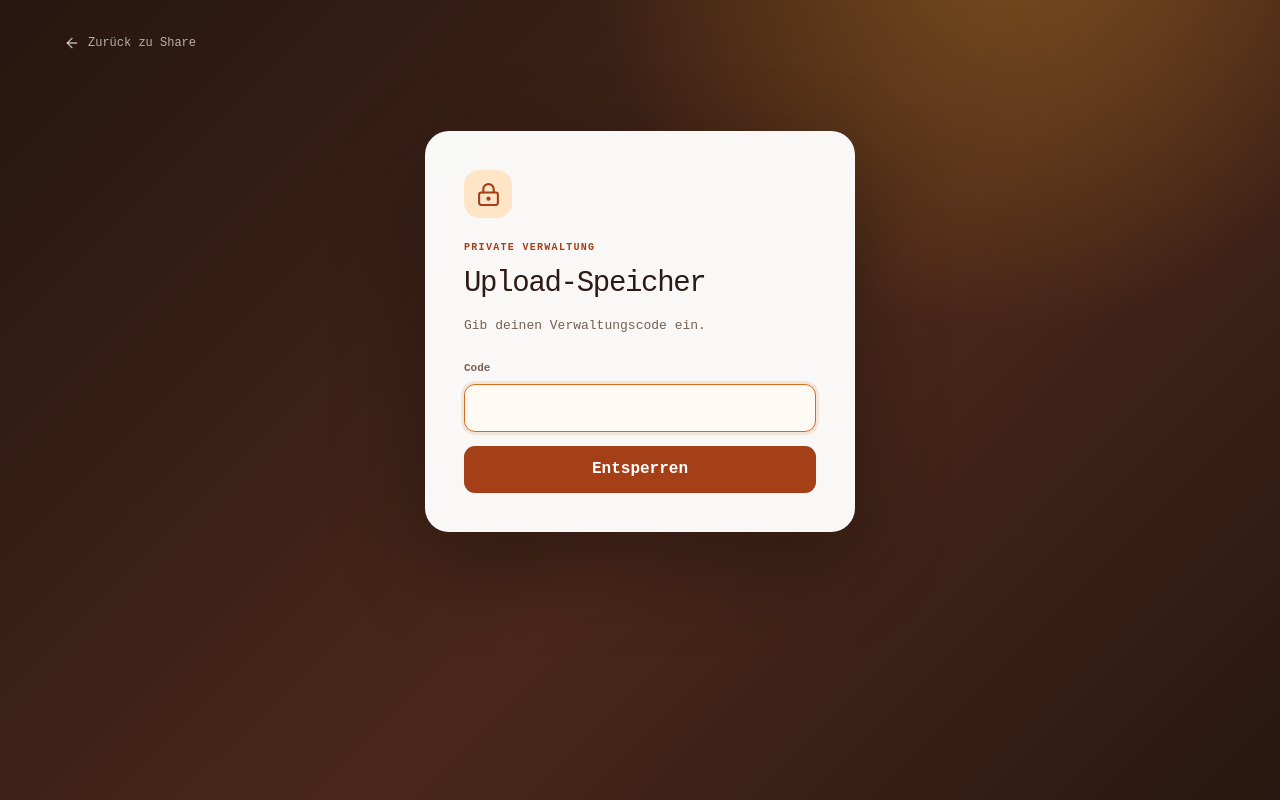
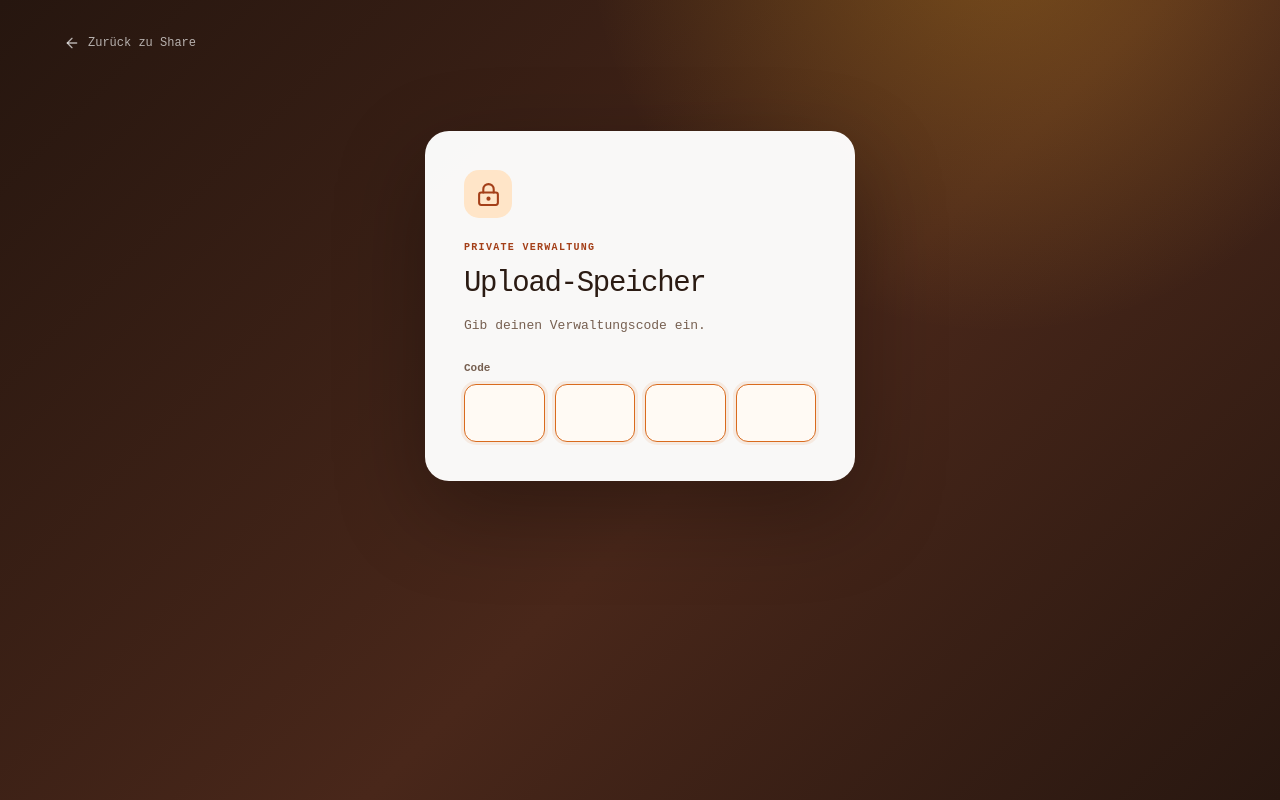
Before and after one commit to bronsii/share, a Next.js app: page /verwaltung in a window 1280 px wide. Built offline with nearby package versions, Linux system fonts and the light colour scheme.

Commit message:
Use four-box admin code entry

```diff
--- a/app/globals.css
+++ b/app/globals.css
@@ -183,10 +183,14 @@ a { color: inherit; text-decoration: none; }
 .admin-login-card h1 { font-size: 29px; }
 .admin-login-card > p:not(.admin-kicker) { margin: 10px 0 25px; color: var(--muted); font-size: 13px; }
 .admin-login-card label { display: block; margin-bottom: 7px; color: var(--muted); font-size: 11px; font-weight: 700; }
-.admin-login-card input { width: 100%; height: 48px; padding: 0 14px; border: 1px solid var(--line); border-radius: 11px; outline: none; background: #fffaf4; }
-.admin-login-card input:focus { border-color: var(--violet); box-shadow: 0 0 0 3px rgba(217,107,30,0.13); }
-.admin-login-card button { width: 100%; height: 47px; margin-top: 14px; border: 0; border-radius: 11px; color: #fff; background: var(--violet-dark); font-weight: 700; cursor: pointer; }
-.admin-login-card button:disabled { opacity: 0.55; cursor: wait; }
+.admin-code-inputs { position: relative; cursor: text; }
+.admin-code-boxes { display: grid; grid-template-columns: repeat(4, 1fr); gap: 10px; }
+.admin-code-boxes span { height: 58px; display: grid; place-items: center; border: 1px solid var(--line); border-radius: 12px; color: var(--ink); background: #fffaf4; font-size: 25px; font-weight: 700; transition: border-color 150ms ease, box-shadow 150ms ease; }
+.admin-code-inputs:focus-within .admin-code-boxes span { border-color: var(--violet); box-shadow: 0 0 0 3px rgba(217,107,30,0.1); }
+.admin-code-inputs input { position: absolute; inset: 0; width: 100%; height: 100%; padding: 0; border: 0; opacity: 0.01; cursor: text; }
+.admin-code-inputs input:focus { outline: none; }
+.admin-code-inputs input:disabled { cursor: wait; }
+.admin-code-state { margin: 13px 0 0; color: var(--violet-dark); font-size: 11px; text-align: center; }
 .admin-error { padding: 11px 13px; border-radius: 9px; color: #8c2630; background: #fff0f0; font-size: 11px; }
 .admin-topline { display: flex; align-items: flex-end; justify-content: space-between; gap: 24px; margin-bottom: 24px; }
 .admin-topline .admin-kicker { color: #f5ad3d; }
--- a/app/verwaltung/admin-panel.tsx
+++ b/app/verwaltung/admin-panel.tsx
@@ -1,6 +1,6 @@
 "use client";
 
-import { FormEvent, useCallback, useEffect, useState } from "react";
+import { useCallback, useEffect, useRef, useState } from "react";
 import { ArrowLeft, Clock3, File, LockKeyhole, LogOut, RefreshCw, Trash2 } from "lucide-react";
 
 type AdminTransfer = {
@@ -32,6 +32,7 @@ export function AdminPanel() {
   const [error, setError] = useState("");
   const [busy, setBusy] = useState(false);
   const [deleting, setDeleting] = useState("");
+  const codeInput = useRef<HTMLInputElement | null>(null);
 
   const loadTransfers = useCallback(async () => {
     const response = await fetch("/api/admin/transfers", { cache: "no-store" });
@@ -55,8 +56,8 @@ export function AdminPanel() {
       });
   }, [loadTransfers]);
 
-  async function login(event: FormEvent) {
-    event.preventDefault();
+  async function login(code: string) {
+    if (busy || code.length !== 4) return;
     setBusy(true);
     setError("");
     const response = await fetch("/api/admin/session", {
@@ -67,12 +68,21 @@ export function AdminPanel() {
     const data = await response.json().catch(() => ({})) as { error?: string };
     if (!response.ok) {
       setError(data.error ?? "Anmeldung fehlgeschlagen.");
+      setCode("");
       setBusy(false);
+      requestAnimationFrame(() => codeInput.current?.focus());
       return;
     }
     setCode("");
     await loadTransfers().catch((loadError) => setError(loadError instanceof Error ? loadError.message : "Laden fehlgeschlagen."));
     setBusy(false);
+  }
+
+  function updateCode(rawValue: string) {
+    const next = rawValue.replace(/\D/g, "").slice(0, 4);
+    setError("");
+    setCode(next);
+    if (next.length === 4) void login(next);
   }
 
   async function logout() {
@@ -107,11 +117,28 @@ export function AdminPanel() {
         <p className="admin-kicker">Private Verwaltung</p>
         <h1>Upload-Speicher</h1>
         <p>Gib deinen Verwaltungscode ein.</p>
-        <form onSubmit={login}>
+        <form onSubmit={(event) => { event.preventDefault(); void login(code); }}>
           <label htmlFor="admin-code">Code</label>
-          <input id="admin-code" type="password" inputMode="numeric" autoComplete="current-password" value={code} onChange={(event) => setCode(event.target.value)} autoFocus required />
+          <div className="admin-code-inputs" onClick={() => codeInput.current?.focus()}>
+            <div className="admin-code-boxes" aria-hidden="true">
+              {Array.from({ length: 4 }, (_, index) => <span key={index}>{code[index] ? "•" : ""}</span>)}
+            </div>
+            <input
+              ref={codeInput}
+              id="admin-code"
+              type="password"
+              inputMode="numeric"
+              autoComplete="one-time-code"
+              value={code}
+              maxLength={4}
+              aria-label="Vierstelliger Verwaltungscode"
+              onChange={(event) => updateCode(event.target.value)}
+              autoFocus
+              disabled={busy}
+            />
+          </div>
           {error && <p className="admin-error" role="alert">{error}</p>}
-          <button type="submit" disabled={busy}>{busy ? "Prüfe …" : "Entsperren"}</button>
+          {busy && <p className="admin-code-state" role="status">Prüfe …</p>}
         </form>
       </div>
     );
```
